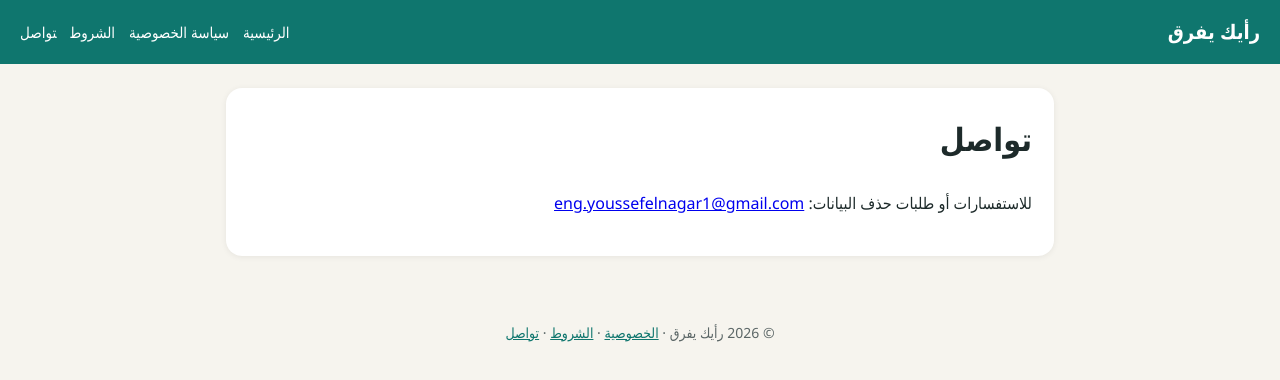
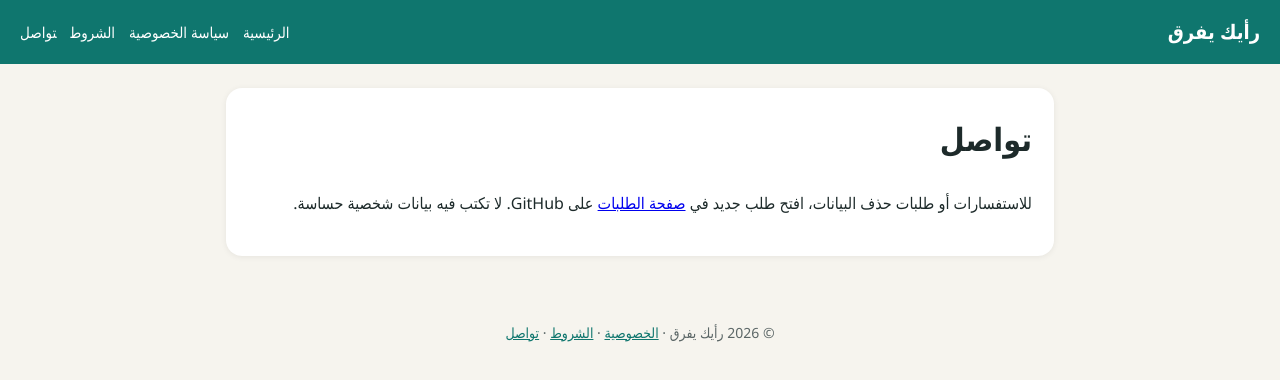
Before and after one commit to elnagar90/rayak, a plain HTML site: page contact.html in a window 1280 px wide. Drawn offline with Linux system fonts and the light colour scheme.

Commit message:
Modify contact.html with new request instructions
Updated contact information to include a link for new requests on GitHub.

```diff
--- a/contact.html
+++ b/contact.html
@@ -1 +1 @@
-<!doctype html><html lang="ar" dir="rtl"><head><meta charset="utf-8"><meta name="viewport" content="width=device-width,initial-scale=1"><link rel="stylesheet" href="style.css"><title>تواصل | رأيك يفرق</title></head><body><header><b>رأيك يفرق</b><nav><a href="index.html">الرئيسية</a><a href="privacy.html">سياسة الخصوصية</a><a href="terms.html">الشروط</a><a href="contact.html">تواصل</a></nav></header><main><div class="card"><h1>تواصل</h1><p>للاستفسارات أو طلبات حذف البيانات: <a href="mailto:eng.youssefelnagar1@gmail.com">eng.youssefelnagar1@gmail.com</a></p></div></main><footer>© 2026 رأيك يفرق · <a href="privacy.html">الخصوصية</a> · <a href="terms.html">الشروط</a> · <a href="contact.html">تواصل</a></footer></body></html>
+<!doctype html><html lang="ar" dir="rtl"><head><meta charset="utf-8"><meta name="viewport" content="width=device-width,initial-scale=1"><link rel="stylesheet" href="style.css"><title>تواصل | رأيك يفرق</title></head><body><header><b>رأيك يفرق</b><nav><a href="index.html">الرئيسية</a><a href="privacy.html">سياسة الخصوصية</a><a href="terms.html">الشروط</a><a href="contact.html">تواصل</a></nav></header><main><div class="card"><h1>تواصل</h1><p>للاستفسارات أو طلبات حذف البيانات، افتح طلب جديد في <a href="https://github.com/elnagar90/rayak/issues">صفحة الطلبات</a> على GitHub. لا تكتب فيه بيانات شخصية حساسة.</p></div></main><footer>© 2026 رأيك يفرق · <a href="privacy.html">الخصوصية</a> · <a href="terms.html">الشروط</a> · <a href="contact.html">تواصل</a></footer></body></html>
```
